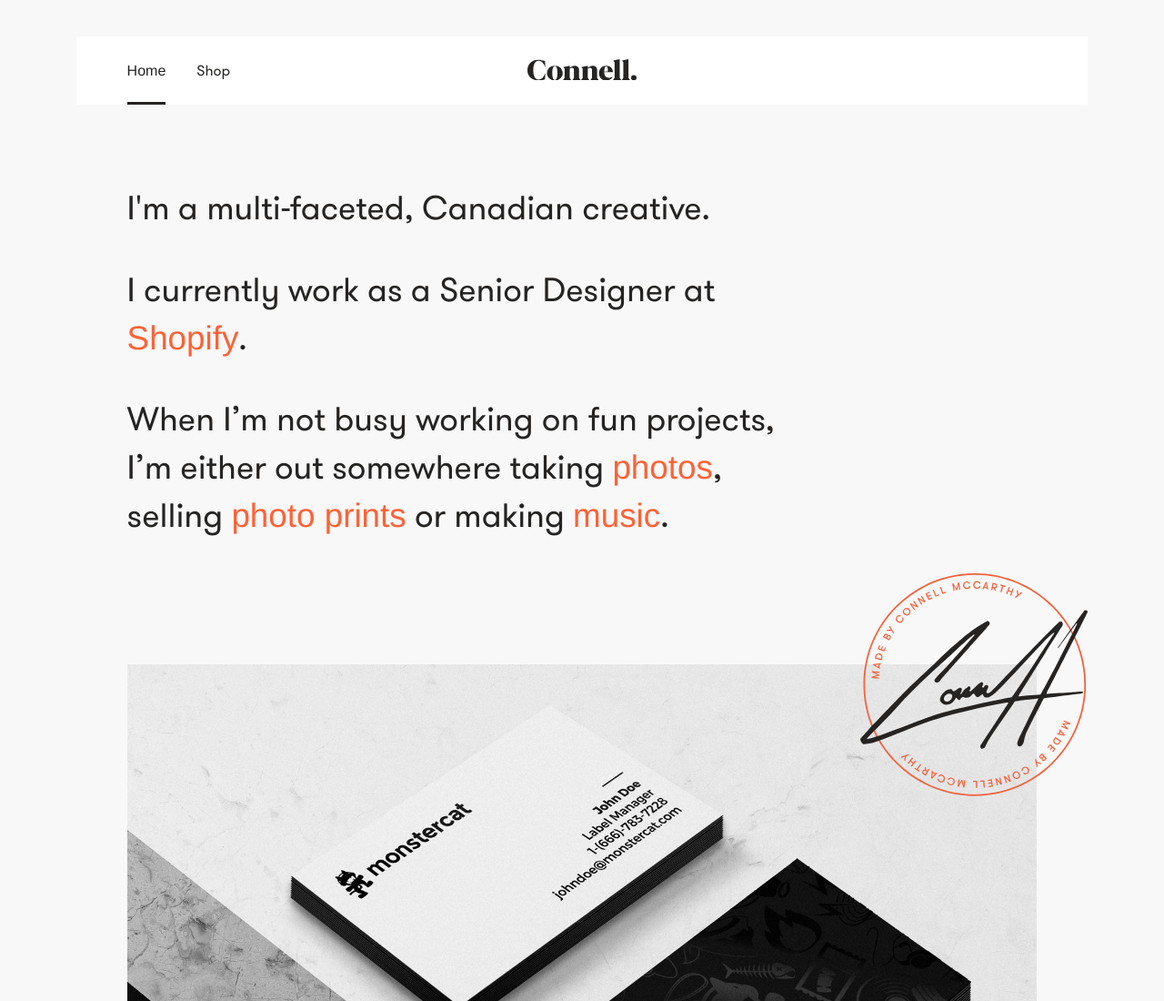
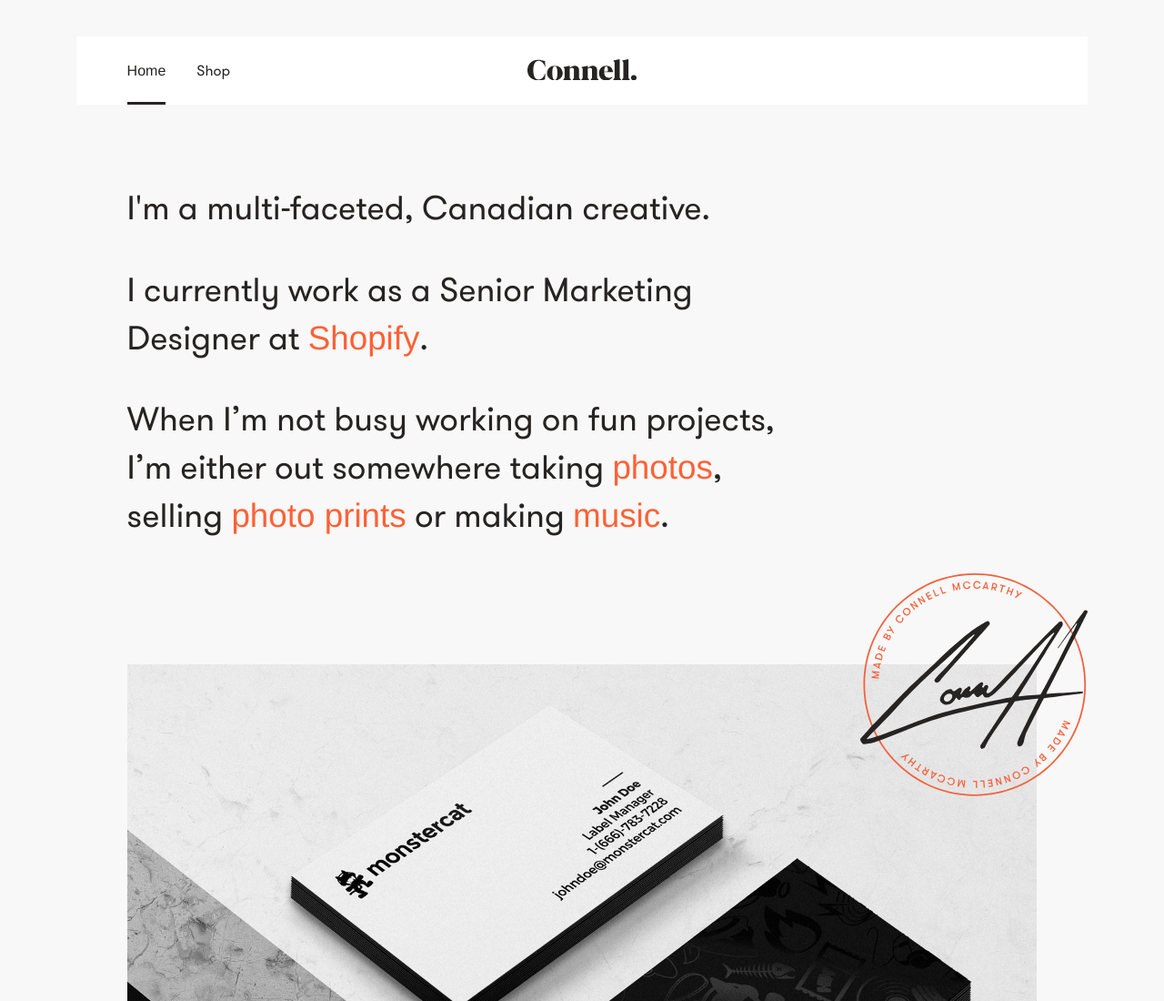
Before and after one commit to connellmccarthy/connell, a plain HTML site: page bin/index.html in a window 1280 px wide. Shown: the top 1100 px of the page at 91% size. Drawn offline with nearby package versions, Linux system fonts and the light colour scheme; a web font is replaced by a local one.

Commit message:
Add marketing to the title

```diff
--- a/bin/index.html
+++ b/bin/index.html
@@ -99,7 +99,7 @@
 			<div class="wrapper clearfix">
 				<div class="section nine columns paragraph intro wow fadeIn">
 					<p>I'm a multi-faceted, Canadian creative.</p>
-					<p>I currently work as a Senior Designer at <a href="https://www.shopify.com/" target="_blank">Shopify</a>.</p>
+					<p>I currently work as a Senior Marketing Designer at <a href="https://www.shopify.com/" target="_blank">Shopify</a>.</p>
 					<p>When I’m not busy working on fun projects, I’m either out somewhere taking <a href="https://www.instagram.com/connellmccarthy/" target="_blank">photos</a>, selling <a href="https://shop.connellmccarthy.com/">photo prints</a> or making <a href="https://spoti.fi/2MFXHmi" target="_blank">music</a>.</p>
 				</div>
 				<div class="section twelve columns work wow fadeIn">
```
